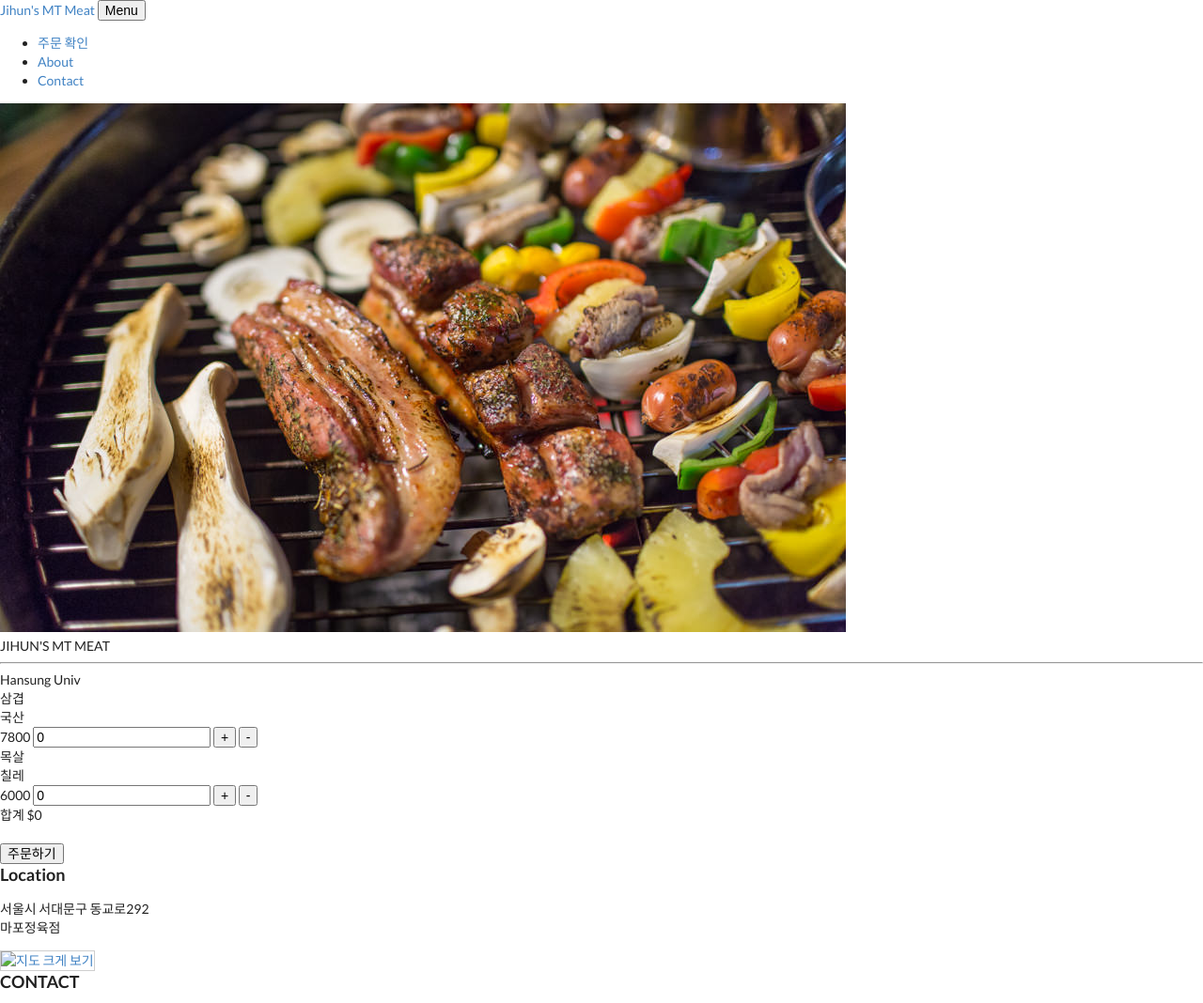
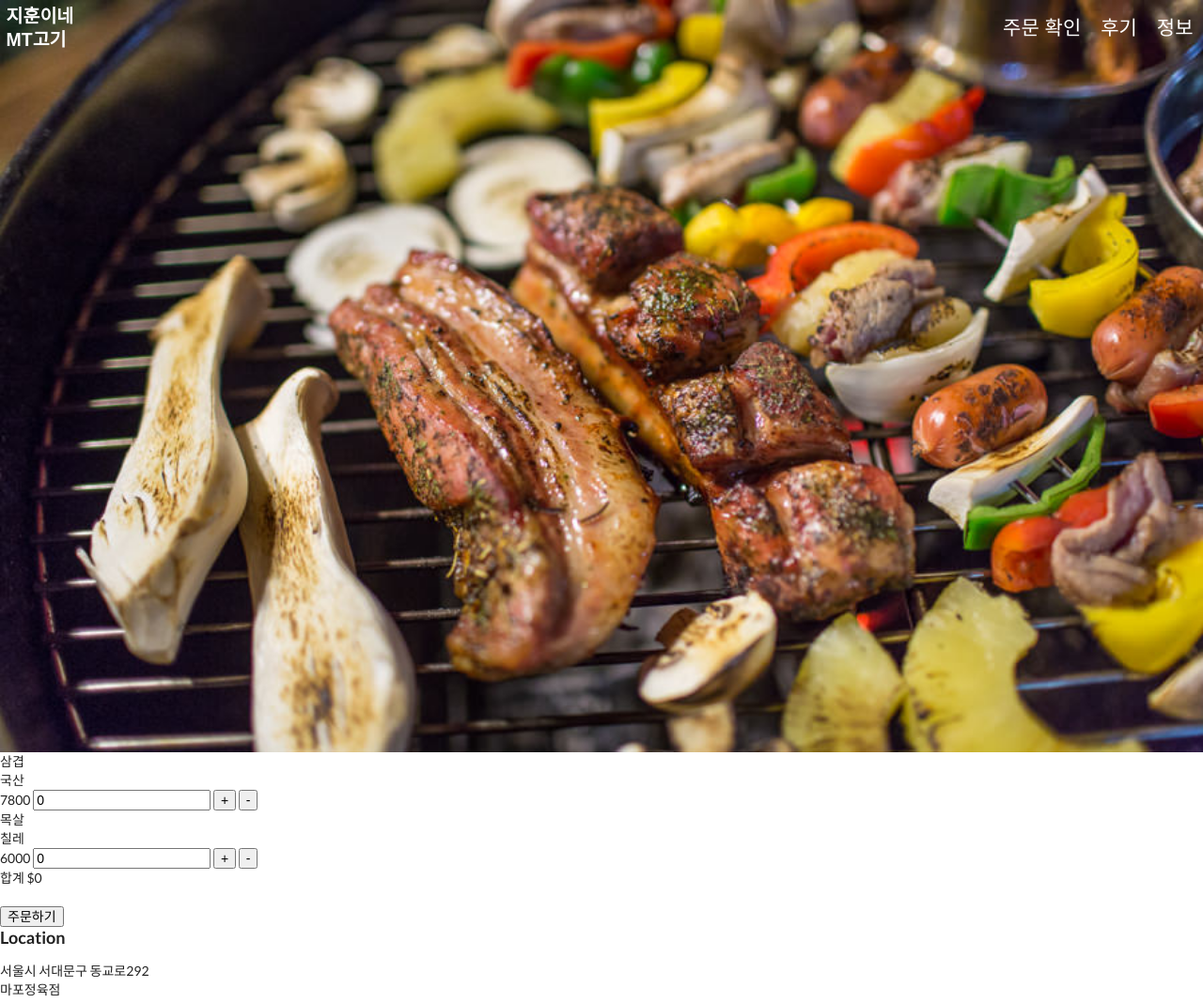
Before and after one commit to MTmeat/jihun-MT-meat, a Django app: page / in a window 1280 px wide. Shown: the top 1068 px of the page at 94% size. Run offline with Django 3.2, Linux system fonts and the light colour scheme; data comes from the database, SQL or seed files in the repository; some libraries are stand-ins or nearby versions; some web fonts are replaced.

Commit message:
Update UI1 & Apply Font

```diff
--- a/jihunMTmeat/order/templates/head.html
+++ b/jihunMTmeat/order/templates/head.html
@@ -3,7 +3,11 @@
 
 
 {% load static %}
+
 <link rel="stylesheet" type="text/css" href="{% static 'vendor/semantic/semantic.min.css' %}">
+
 <!-- SemanticUI -->
 <script src="{% static 'vendor/jquery/jquery.min.js' %}"></script>
 <script src="{% static 'vendor/semantic/semantic.min.js' %}"></script>
+
+<link rel="stylesheet" type="text/css" href="{% static 'css/style.css' %}">
--- a/jihunMTmeat/order/templates/main_page.html
+++ b/jihunMTmeat/order/templates/main_page.html
@@ -4,6 +4,8 @@
     <title>Jihun's MT Meat</title>
     {% include 'head.html' %}
     {% load static %}
+
+
   </head>
 
   <body id="page-top">
@@ -11,12 +13,7 @@
     <!-- Header -->
     <header>
       <div>
-        <img src="{% static 'img/meat.jpg' %}" alt="">
-        <div>
-          <span>JIHUN'S MT MEAT</span>
-          <hr>
-          <span>Hansung Univ</span>
-        </div>
+        <img class="ui fluid image" src="{% static 'img/meat.jpg' %}" alt="">
       </div>
 
       <form method="post" action="/ordermeats/new/">
--- a/jihunMTmeat/order/templates/nav_bar.html
+++ b/jihunMTmeat/order/templates/nav_bar.html
@@ -1,23 +1,11 @@
 <!-- Navigation -->
-<nav id="mainNav">
-    <div>
-        <a href="/">Jihun's MT Meat</a>
-        <button type="button" data-toggle="collapse" data-target="#navbarResponsive" aria-controls="navbarResponsive" aria-expanded="false" aria-label="Toggle navigation">
-          Menu
-          <i></i>
-        </button>
-        <div id="navbarResponsive">
-          <ul>
-            <li>
-              <a href="/orderers/login/">주문 확인</a>
-            </li>
-            <li>
-              <a href="#about">About</a>
-            </li>
-            <li>
-              <a href="#contact">Contact</a>
-            </li>
-          </ul>
-        </div>
+<nav class="ui top fixed text menu" id="mainNav">
+  <div class="header item">
+    <a href="/">지훈이네<br>MT고기</a>
+  </div>
+    <div class="right menu">
+        <a class="active right item" href="/orderers/login/">주문 확인</a>
+        <a class="active right item" href="#">후기</a>
+        <a class="active right item" href="#">정보</a>
     </div>
 </nav>
--- /dev/null
+++ b/jihunMTmeat/static/css/style.css
@@ -0,0 +1,8 @@
+@import url(//fonts.googleapis.com/earlyaccess/hanna.css);
+
+#mainNav a{
+    font-family: 'Hanna', sans-serif;
+    color: white;
+    font-size: 150%;
+
+}
```
